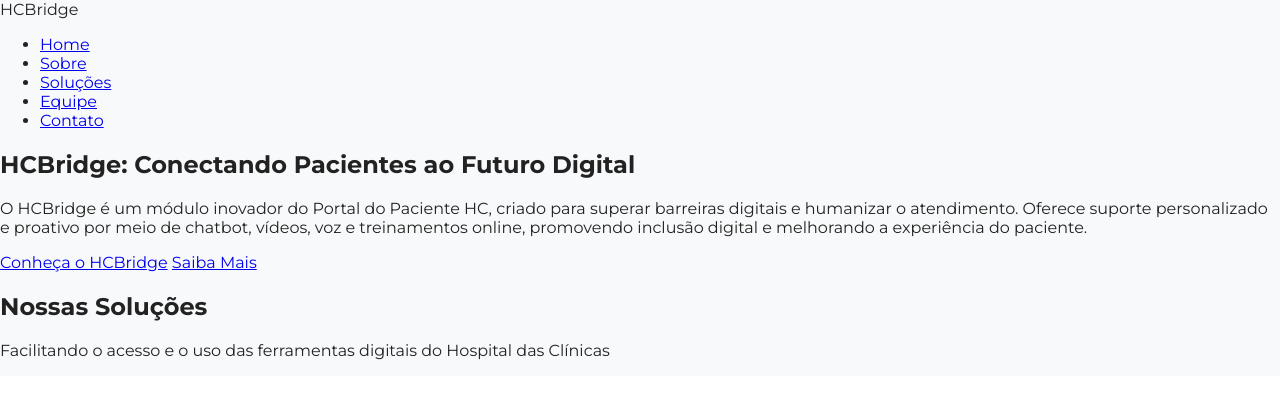
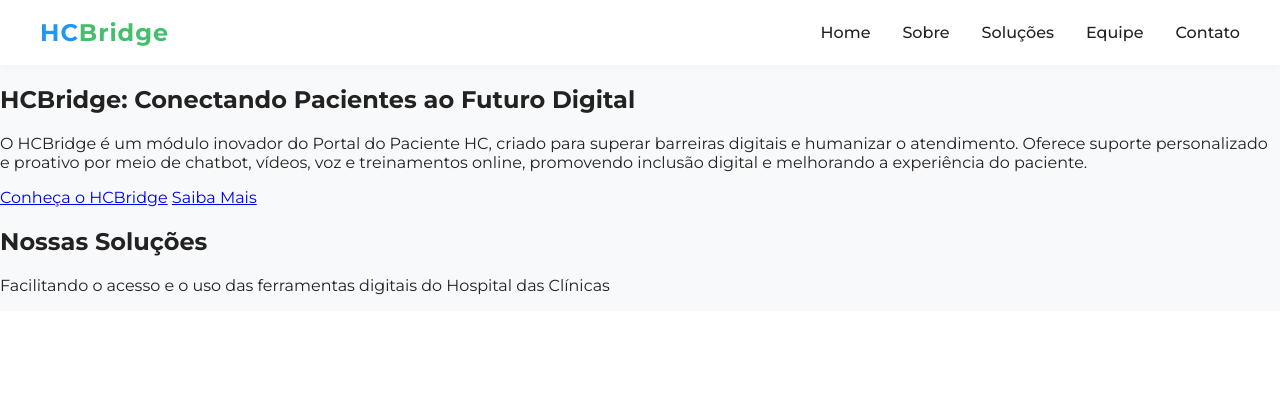
Before and after one commit to alecarlosjesus/hcu, a plain HTML site: page index.html in a window 1280 px wide. Shown: the top 398 px of the page. Drawn offline with Linux system fonts and the light colour scheme.

Commit message:
Define o layout do cabeçalho, centraliza o conteúdo, estiliza o logo e os links do menu, e adiciona efeito hover.

```diff
--- a/css/style.css
+++ b/css/style.css
@@ -6,3 +6,46 @@ body {
     background: #f8f9fa;
     color: #222;
 }
+
+
+header {
+    background: #fff;
+    box-shadow: 0 2px 8px rgba(0,0,0,0.03);
+    position: sticky;
+    top: 0;
+    z-index: 100;
+}
+.nav {
+    display: flex;
+    align-items: center;
+    justify-content: space-between;
+    max-width: 1200px;
+    margin: 0 auto;
+    padding: 18px 32px;
+}
+.logo {
+    font-size: 1.5rem;
+    font-weight: 700;
+    color: #2196f3;
+    letter-spacing: 1px;
+}
+.logo span {
+    color: #43c06d;
+}
+.nav-list {
+    list-style: none;
+    display: flex;
+    gap: 32px;
+    margin: 0;
+    padding: 0;
+}
+.nav-list li a {
+    text-decoration: none;
+    color: #222;
+    font-weight: 500;
+    font-size: 1rem;
+    transition: color 0.2s;
+}
+.nav-list li a:hover, .nav-list li a.active {
+    color: #2196f3;
+}
```
